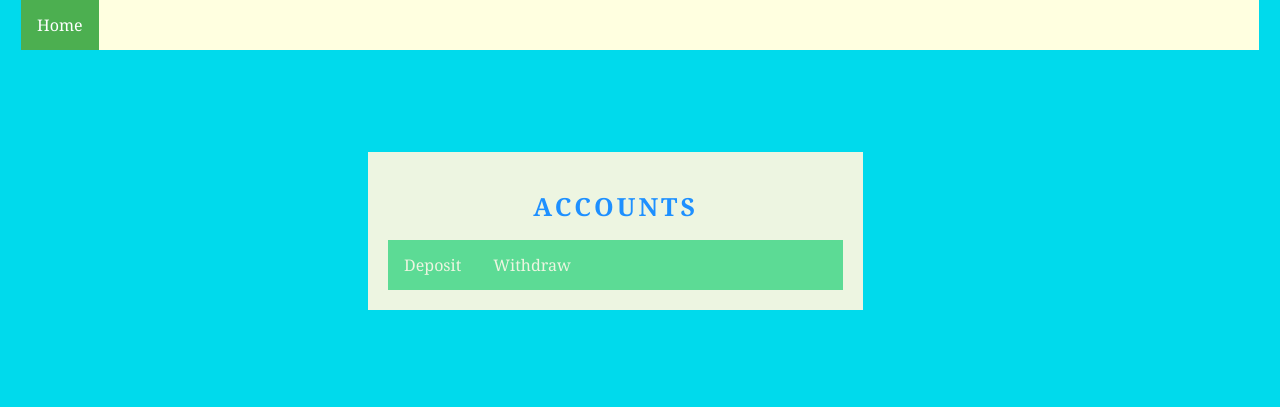
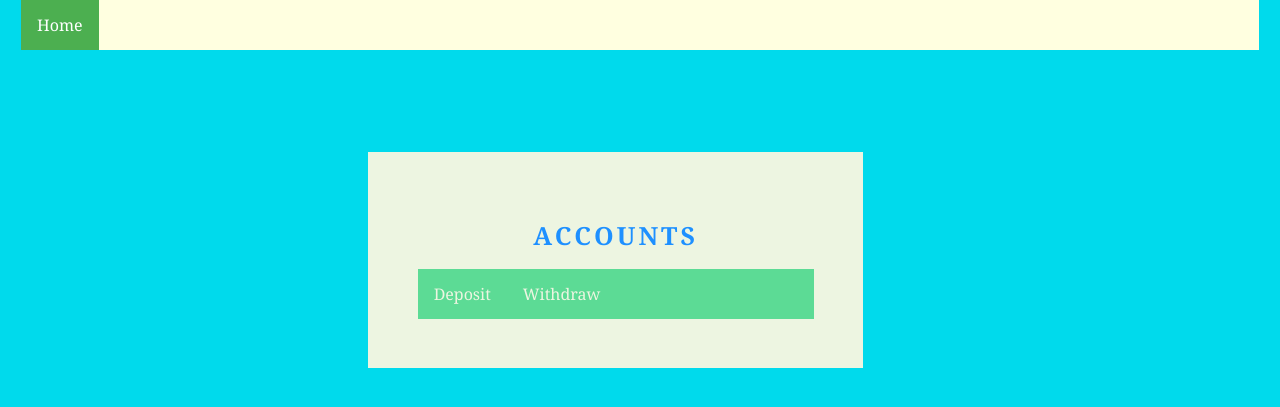
Before and after one commit to sabrinalugoa21/CMPE131PROJECT, a PHP site: page /atm.php in a window 1280 px wide. Shown: the part 162-569 px from the top of the page. Run offline with PHP 8.4, Linux system fonts and the light colour scheme.

Commit message:
made changes to the atm.css changed account class

```diff
--- a/atm.css
+++ b/atm.css
@@ -49,8 +49,8 @@
 
   .account {
     background-color: #EDF5E1;
-    padding: 20px;
-    margin-top: 50px;
+    padding: 10%;
+    margin-top: 10%;
     left: 60%;
     position: relative;
 
```
